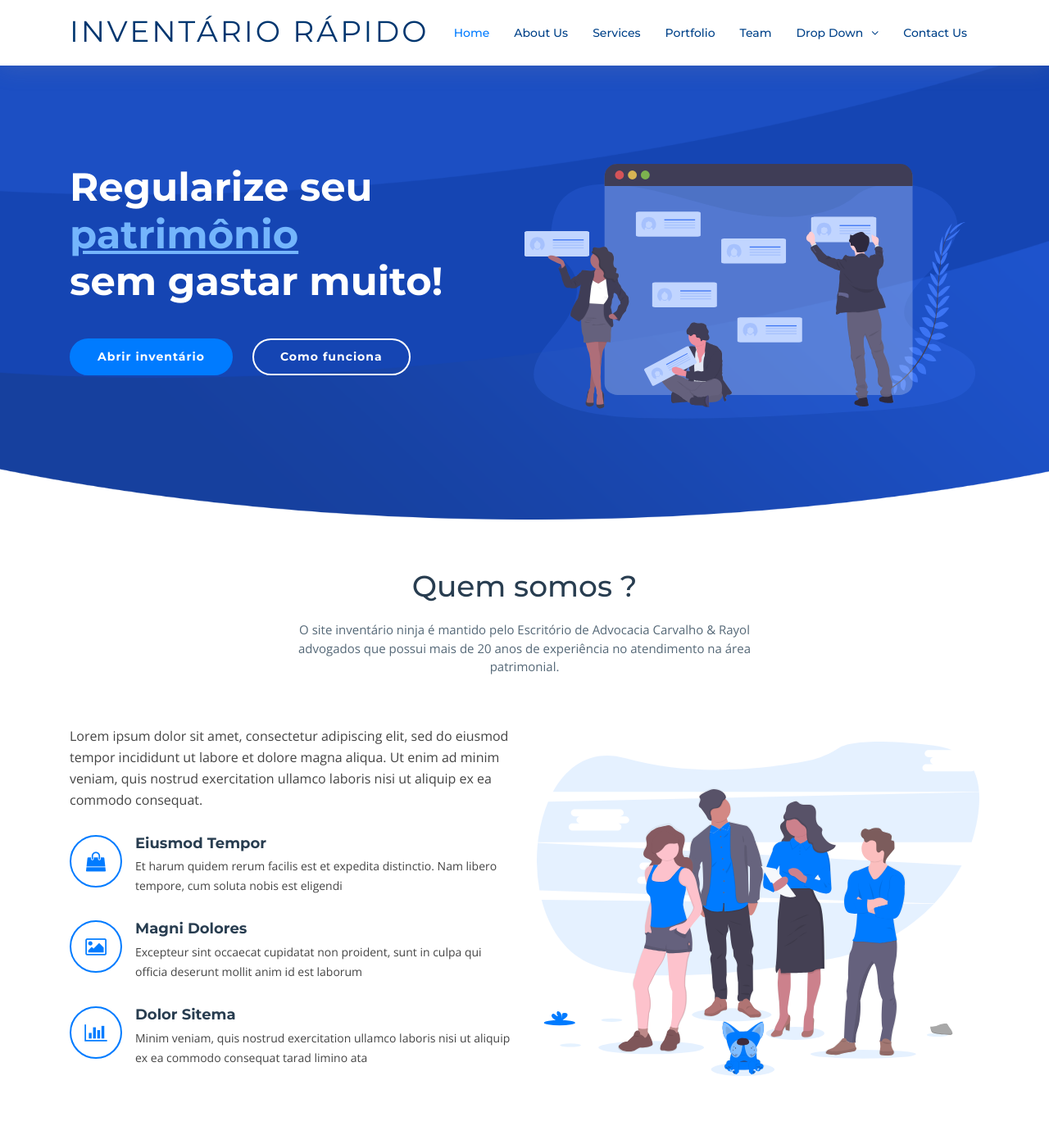
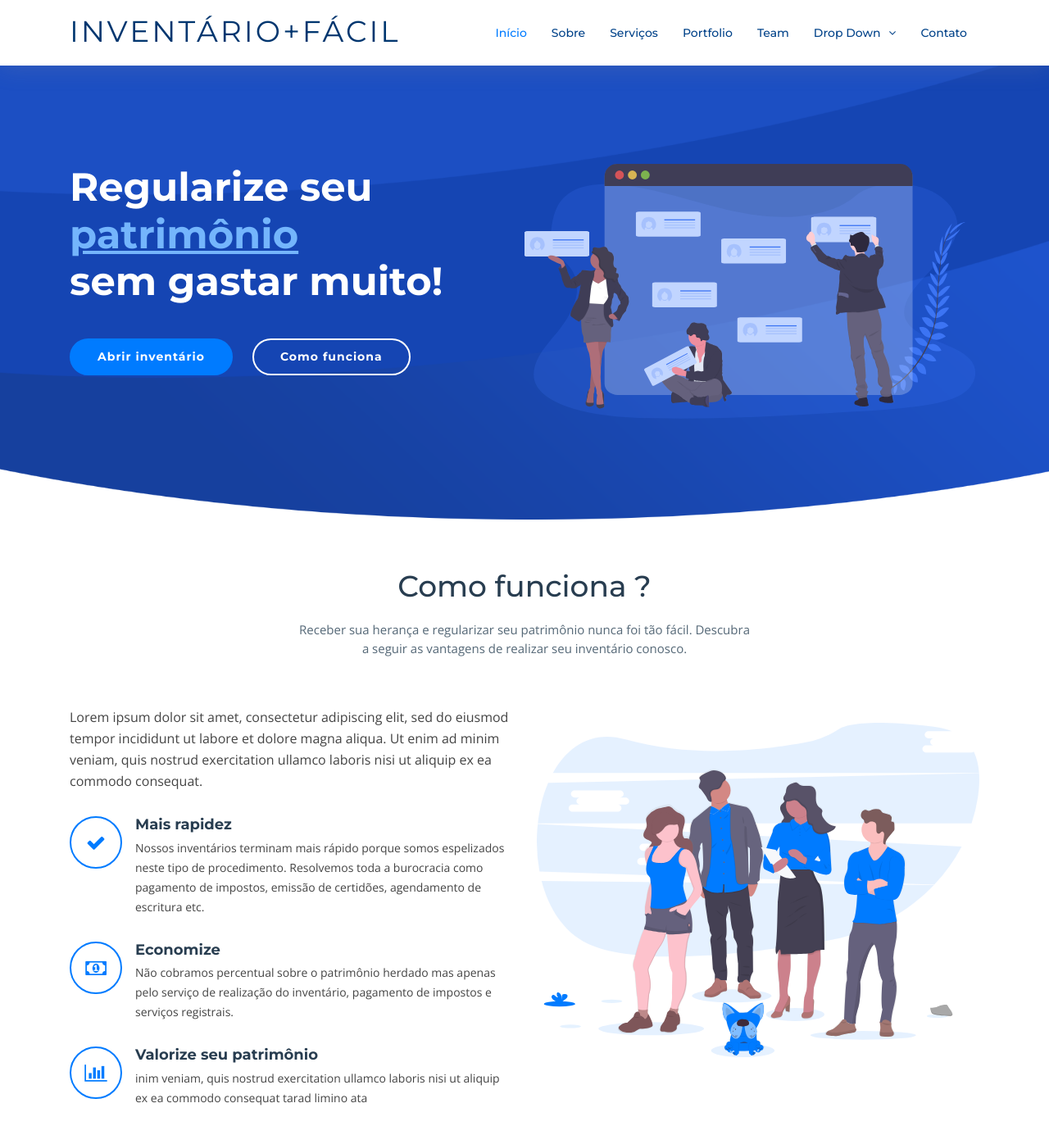
Before and after one commit to editorajaguatirica/site-inventario, a plain HTML site: page index.html in a window 1280 px wide. Shown: the top 1385 px of the page at 82% size. Drawn offline with nearby package versions, Linux system fonts and the light colour scheme; files whose address does not match are found by name.

Commit message:
Update index.html

```diff
--- a/index.html
+++ b/index.html
@@ -27,12 +27,6 @@
   <!-- Main Stylesheet File -->
   <link href="css/style.css" rel="stylesheet">
 
-  <!-- =======================================================
-    Theme Name: NewBiz
-    Theme URL: https://bootstrapmade.com/newbiz-bootstrap-business-template/
-    Author: BootstrapMade.com
-    License: https://bootstrapmade.com/license/
-  ======================================================= -->
 </head>
 
 <body>
@@ -45,15 +39,15 @@
 
       <div class="logo float-left">
         <!-- Uncomment below if you prefer to use an image logo -->
-        <h1 class="text-light"><a href="#header"><span>Inventário Rápido</span></a></h1>
+        <h1 class="text-light"><a href="#header"><span>Inventário+fácil</span></a></h1>
         <!-- <a href="#intro" class="scrollto"><img src="img/logo.png" alt="" class="img-fluid"></a> -->
       </div>
 
       <nav class="main-nav float-right d-none d-lg-block">
         <ul>
-          <li class="active"><a href="#intro">Home</a></li>
-          <li><a href="#about">About Us</a></li>
-          <li><a href="#services">Services</a></li>
+          <li class="active"><a href="#intro">Início</a></li>
+          <li><a href="#about">Sobre</a></li>
+          <li><a href="#services">Serviços</a></li>
           <li><a href="#portfolio">Portfolio</a></li>
           <li><a href="#team">Team</a></li>
           <li class="drop-down"><a href="">Drop Down</a>
@@ -73,7 +67,7 @@
               <li><a href="#">Drop Down 5</a></li>
             </ul>
           </li>
-          <li><a href="#contact">Contact Us</a></li>
+          <li><a href="#contact">Contato</a></li>
         </ul>
       </nav><!-- .main-nav -->
 
@@ -93,8 +87,8 @@
       <div class="intro-info">
         <h2>Regularize seu<br><span>patrimônio</span><br>sem gastar muito!</h2>
         <div>
-          <a href="#about" class="btn-get-started scrollto">Abrir inventário</a>
-          <a href="#services" class="btn-services scrollto">Como funciona</a>
+          <a href="https://share.hsforms.com/1xQhRm5gMTbKd0_DYO3vF6A46jbp" class="btn-get-started scrollto">Abrir inventário</a>
+          <a href="#about" class="btn-services scrollto">Como funciona</a>
         </div>
       </div>
 
@@ -110,8 +104,8 @@
       <div class="container">
 
         <header class="section-header">
-          <h3>Quem somos ?</h3>
-          <p>O site inventário ninja é mantido pelo Escritório de Advocacia Carvalho & Rayol advogados que possui mais de 20 anos de experiência no atendimento na área patrimonial.</p>
+          <h3>Como funciona ?</h3>
+          <p>Receber sua herança e regularizar seu patrimônio nunca foi tão fácil. Descubra a seguir as vantagens de realizar seu inventário conosco.</p>
         </header>
 
         <div class="row about-container">
@@ -122,21 +116,21 @@
             </p>
 
             <div class="icon-box wow fadeInUp">
-              <div class="icon"><i class="fa fa-shopping-bag"></i></div>
-              <h4 class="title"><a href="">Eiusmod Tempor</a></h4>
-              <p class="description">Et harum quidem rerum facilis est et expedita distinctio. Nam libero tempore, cum soluta nobis est eligendi</p>
+              <div class="icon"><i class="fa fa-check"></i></div>
+              <h4 class="title"><a href="">Mais rapidez</a></h4>
+              <p class="description">Nossos inventários terminam mais rápido porque somos espelizados neste tipo de procedimento. Resolvemos toda a burocracia como pagamento de impostos, emissão de certidões, agendamento de escritura etc.</p>
             </div>
 
             <div class="icon-box wow fadeInUp" data-wow-delay="0.2s">
-              <div class="icon"><i class="fa fa-photo"></i></div>
-              <h4 class="title"><a href="">Magni Dolores</a></h4>
-              <p class="description">Excepteur sint occaecat cupidatat non proident, sunt in culpa qui officia deserunt mollit anim id est laborum</p>
+              <div class="icon"><i class="fa fa-money"></i></div>
+              <h4 class="title"><a href="">Economize</a></h4>
+              <p class="description">Não cobramos percentual sobre o patrimônio herdado mas apenas pelo serviço de realização do inventário, pagamento de impostos e serviços registrais.</p>
             </div>
 
             <div class="icon-box wow fadeInUp" data-wow-delay="0.4s">
               <div class="icon"><i class="fa fa-bar-chart"></i></div>
-              <h4 class="title"><a href="">Dolor Sitema</a></h4>
-              <p class="description">Minim veniam, quis nostrud exercitation ullamco laboris nisi ut aliquip ex ea commodo consequat tarad limino ata</p>
+              <h4 class="title"><a href="">Valorize seu patrimônio</a></h4>
+              <p class="description">inim veniam, quis nostrud exercitation ullamco laboris nisi ut aliquip ex ea commodo consequat tarad limino ata</p>
             </div>
 
           </div>
```
